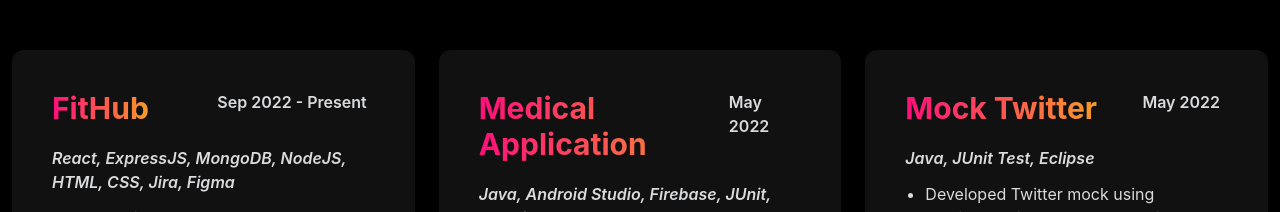
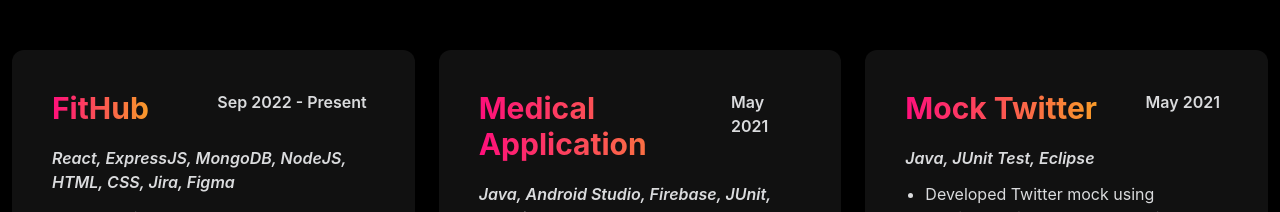
Before and after one commit to yuvalkamani/portfolio-website, a React (Create React App) app: page / in a window 1280 px wide. Shown: the part 2798-3010 px from the top of the page. Built offline with nearby package versions, Linux system fonts and the light colour scheme; no server answers.

Commit message:
Minor change

```diff
--- a/public/index.html
+++ b/public/index.html
@@ -9,7 +9,7 @@
       name="description"
       content="Web site created using create-react-app"
     />
-    <link rel="apple-touch-icon" href="%PUBLIC_URL%/logo192.png" />
+    <link rel="apple-touch-icon" href="/icons8-y-16.png" />
     <!--
       manifest.json provides metadata used when your web app is installed on a
       user's mobile device or desktop. See https://developers.google.com/web/fundamentals/web-app-manifest/
--- a/src/components/Projects.js
+++ b/src/components/Projects.js
@@ -21,7 +21,7 @@
           <Experience
             name="Medical Application"
             place="Java, Android Studio, Firebase, JUnit, Mockito"
-            start="May 2022"
+            start="May 2021"
             p1="Programmed Android health booking application using object-oriented programming in Java, in collaboration with 4 other students"
             p2="Applied Agile methods, SOLID principles, daily scrum meetings and GitHub to smoothly develop the application whilst identifying and
             eliminating miscellaneous errors more efficiently"
@@ -30,7 +30,7 @@
           <Experience
             name="Mock Twitter"
             place="Java, JUnit Test, Eclipse"
-            start="May 2022"
+            start="May 2021"
             p1="Developed Twitter mock using multiple design patterns, allowing users to follow one another, post tweets and display tweets"
             p2="Implemented a feature to find the top three hashtags used by the top 10 most influential people in 2020, using file manipulation and
             regular expressions"
```
